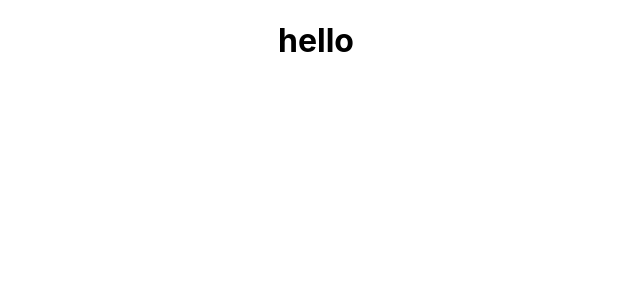
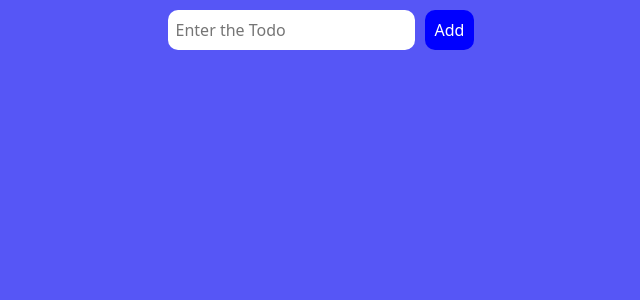
Before and after one commit to MohamadTdn/Todolist-with-react-js, a React (Create React App) app: page / in a window 1280 px wide. Shown: the top 300 px of the page, without its empty margins (324-964 px from the left). Built offline with nearby package versions, Linux system fonts and the light colour scheme.

Commit message:
add todo form component

```diff
--- a/package.json
+++ b/package.json
@@ -6,8 +6,11 @@
     "@testing-library/jest-dom": "^5.17.0",
     "@testing-library/react": "^13.4.0",
     "@testing-library/user-event": "^13.5.0",
+    "bootstrap": "^5.3.3",
     "react": "^18.3.1",
+    "react-bootstrap": "^2.10.2",
     "react-dom": "^18.3.1",
+    "react-icons": "^5.2.1",
     "react-scripts": "5.0.1",
     "web-vitals": "^2.1.4"
   },
--- a/src/App.css
+++ b/src/App.css
@@ -1,38 +1,12 @@
-.App {
-  text-align: center;
+* {
+    margin: 0;
+    padding: 0;
+    box-sizing: border-box;
 }
 
-.App-logo {
-  height: 40vmin;
-  pointer-events: none;
+.App {
+    height: 100vh;
+    background-color: #5656f6;
+    display: flex;
+    justify-content: center;
 }
-
-@media (prefers-reduced-motion: no-preference) {
-  .App-logo {
-    animation: App-logo-spin infinite 20s linear;
-  }
-}
-
-.App-header {
-  background-color: #282c34;
-  min-height: 100vh;
-  display: flex;
-  flex-direction: column;
-  align-items: center;
-  justify-content: center;
-  font-size: calc(10px + 2vmin);
-  color: white;
-}
-
-.App-link {
-  color: #61dafb;
-}
-
-@keyframes App-logo-spin {
-  from {
-    transform: rotate(0deg);
-  }
-  to {
-    transform: rotate(360deg);
-  }
-}
--- a/src/App.js
+++ b/src/App.js
@@ -1,11 +1,11 @@
-import './App.css';
+import React from 'react'
+import Todolist from './Components/Todolist/Todolist'
+import './App.css'
 
-function App() {
+export default function App() {
   return (
-    <div className="App">
-      <h1>hello</h1>
+    <div className='App'>
+      <Todolist/>
     </div>
-  );
+  )
 }
-
-export default App;
--- /dev/null
+++ b/src/Components/Todolist/Todolist.css
@@ -0,0 +1,25 @@
+.Todo-list {
+    width: 500px;
+    text-align: center;
+}
+
+.Todo-input {
+    padding: 8px;
+    margin: 10px;
+    border-radius: 10px;
+    border: none;
+}
+
+.submit-btn {
+    padding: 8px 10px;
+    border: none;
+    color: #fff;
+    background-color: #0000ff;
+    border-radius: 10px;
+}
+
+.submit-btn:hover {
+    background-color: #fff;
+    color: #000000;
+    transition: 0.25s;
+}
--- /dev/null
+++ b/src/Components/Todolist/Todolist.js
@@ -0,0 +1,17 @@
+import React from 'react'
+import './Todolist.css'
+
+export default function Todolist() {
+  return (
+    <div className='Todo-list'>
+      <form action="#" id='Todo-form'>
+        <input type="text" className='Todo-input' placeholder='Enter the Todo' />
+        <input type="submit" className='submit-btn' value="Add" />
+      </form>
+
+      <ul className='Todos'>
+
+      </ul>
+    </div>
+  )
+}
--- a/src/index.js
+++ b/src/index.js
@@ -3,6 +3,7 @@ import ReactDOM from 'react-dom/client';
 import './index.css';
 import App from './App';
 import reportWebVitals from './reportWebVitals';
+import 'bootstrap/dist/css/bootstrap.css'
 
 const root = ReactDOM.createRoot(document.getElementById('root'));
 root.render(
```
Also changed, not shown: src/Components/Todo/Todo.css (added), src/Components/Todo/Todo.js (added), 1 other file (tests, documents, lock files or other folders).
